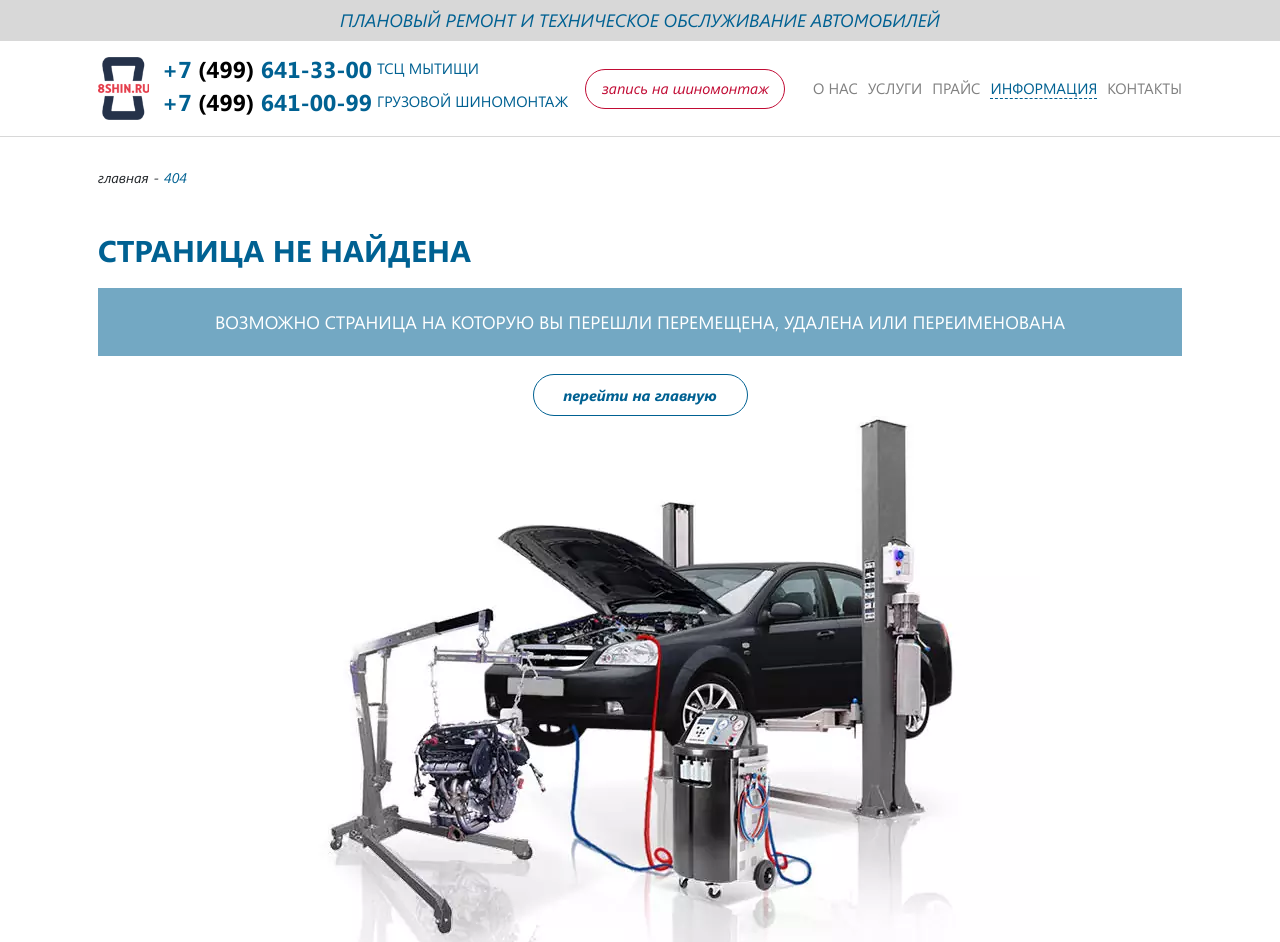
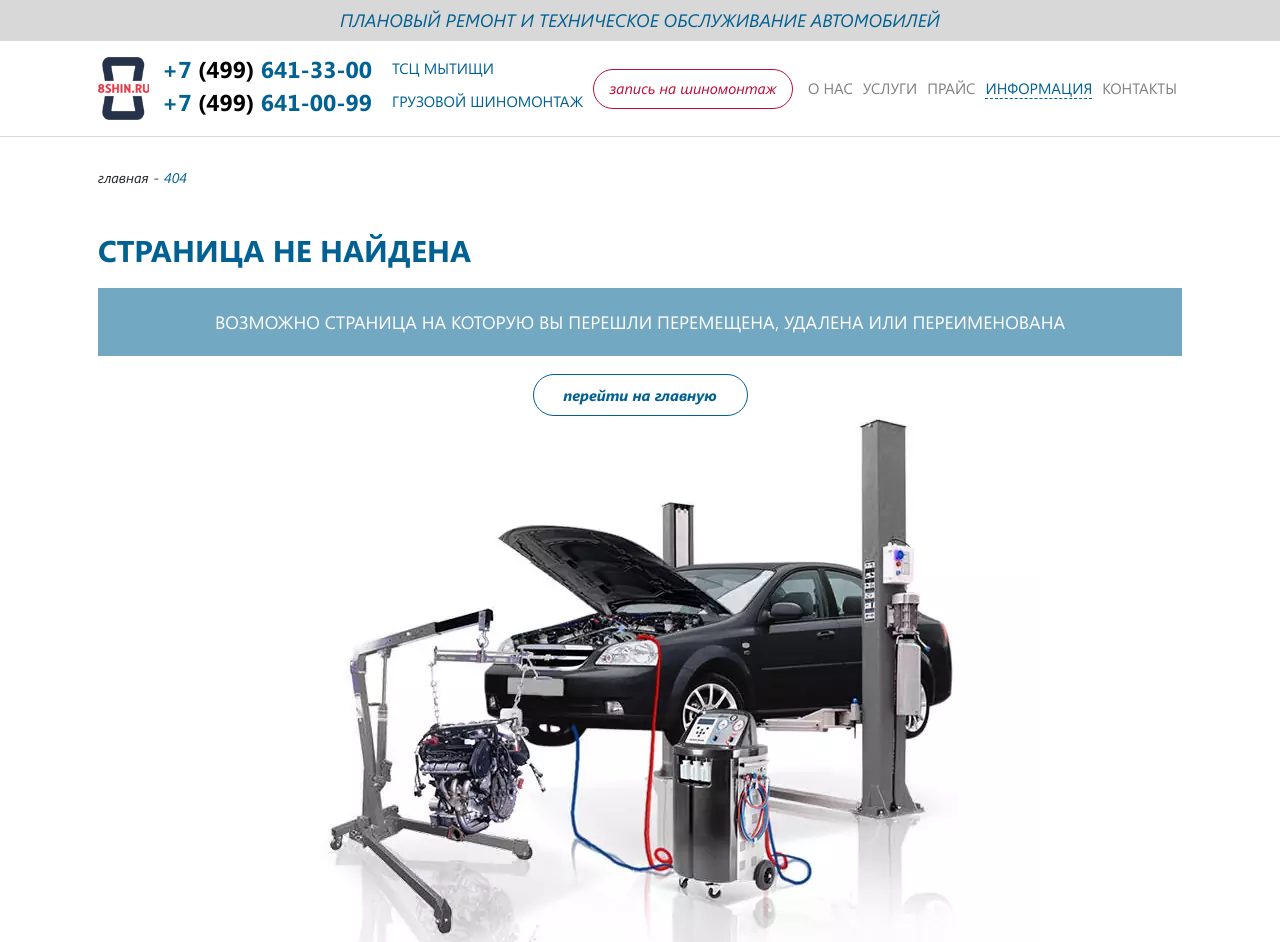
Before and after one commit to x404/autoservice, a website: page app/404.html in a window 1280 px wide. Shown: the top 942 px of the page. Drawn offline with Linux system fonts and the light colour scheme.

Commit message:
поправлены отступы

```diff
--- a/app/template/scss/_base.scss
+++ b/app/template/scss/_base.scss
@@ -261,7 +261,8 @@ button{
 		font-size: 1.5rem;
 		$color: $color3;
 		li{
-			margin-left: 1rem;
+			margin-left: .5rem;
+			margin-right: .5rem;
 			&.active{
 				span,
 				a{
--- a/app/template/scss/_responsive-base.scss
+++ b/app/template/scss/_responsive-base.scss
@@ -7,7 +7,7 @@
 			}
 			&__contacts{
 				p{
-					margin-left: .5rem;
+					// margin-left: .5rem;
 				}
 			}
 			&__center{
```
Also changed, not shown: app/template/css/styles.css, app/template/css/styles.min.css.
